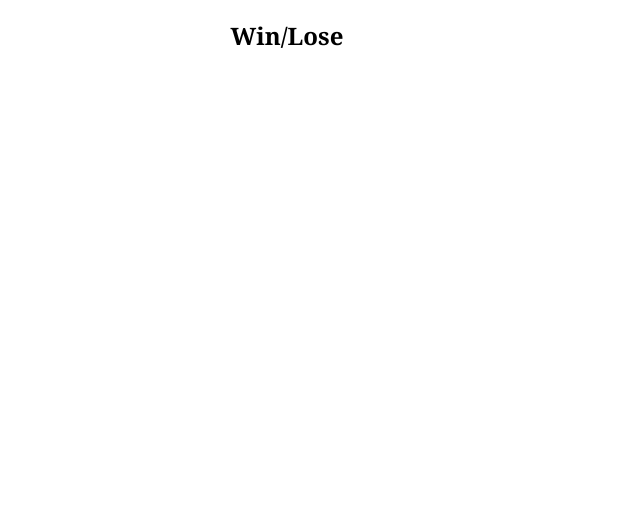
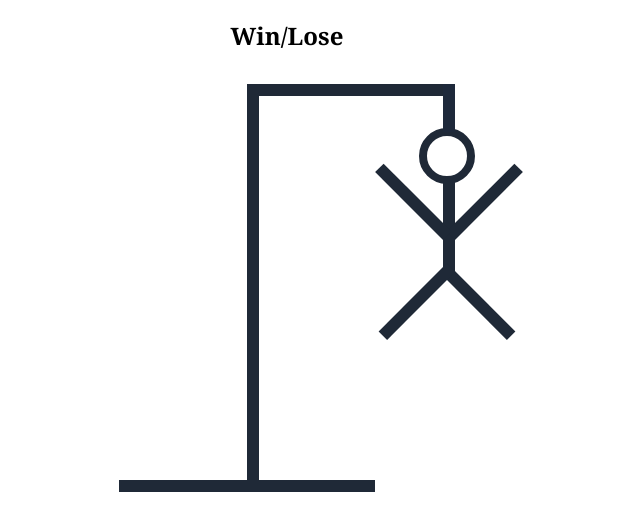
Before and after one commit to nemanja85/hangman, a React (Vite) app: page / in a window 1280 px wide. Shown: the top 530 px of the page, without its empty margins (353-993 px from the left). Built offline with nearby package versions, Linux system fonts and the light colour scheme.

Commit message:
feat: Added component for drawing

```diff
--- a/src/App.tsx
+++ b/src/App.tsx
@@ -1,4 +1,5 @@
 import { useState } from 'react';
+import { HangmanDrawing } from './components/HangmanDrawing';
 import words from './wordList.json';
 
 function App() {
@@ -7,7 +8,8 @@ function App() {
   });
   return (
     <div className="flex items-center flex-col gap-8 m-w-[800px] font-serif font-normal py-5 mx-auto my-0">
-      <div className="text-2xl text-center font-semibold">Win/Lose</div>
+      <div className="text-2xl font-semibold text-center">Win/Lose</div>
+      <HangmanDrawing />
     </div>
   );
 }
--- /dev/null
+++ b/src/components/HangmanDrawing.tsx
@@ -0,0 +1,25 @@
+const head = (
+  <div className="absolute border-8 border-gray-800 border-solid rounded-full w-14 h-14 -right-5 top-11"></div>
+);
+const body = <div className="absolute right-0 w-3 h-24 bg-gray-800 top-24"></div>;
+const rightArm = <div className="absolute w-24 h-3 origin-bottom-left -rotate-45 bg-gray-800 top-36 -right-24"></div>;
+const leftArm = <div className="absolute w-24 h-3 origin-bottom-right rotate-45 bg-gray-800 top-36 right-3"></div>;
+const rightLeg = <div className="absolute w-24 h-3 origin-bottom-left rotate-45 bg-gray-800 top-44 -right-20"></div>;
+const leftLeg = <div className="absolute right-0 w-24 h-3 origin-bottom-right -rotate-45 bg-gray-800 top-44"></div>;
+
+export function HangmanDrawing() {
+  return (
+    <div className="relative">
+      {head}
+      {body}
+      {rightArm}
+      {leftArm}
+      {rightLeg}
+      {leftLeg}
+      <div className="absolute top-0 right-0 w-3 h-12 bg-slate-800"></div>
+      <div className="h-3 ml-32 bg-gray-800 w-52"></div>
+      <div className="w-3 ml-32 bg-gray-800 h-96"></div>
+      <div className="w-64 h-3 bg-gray-800"></div>
+    </div>
+  );
+}
```
